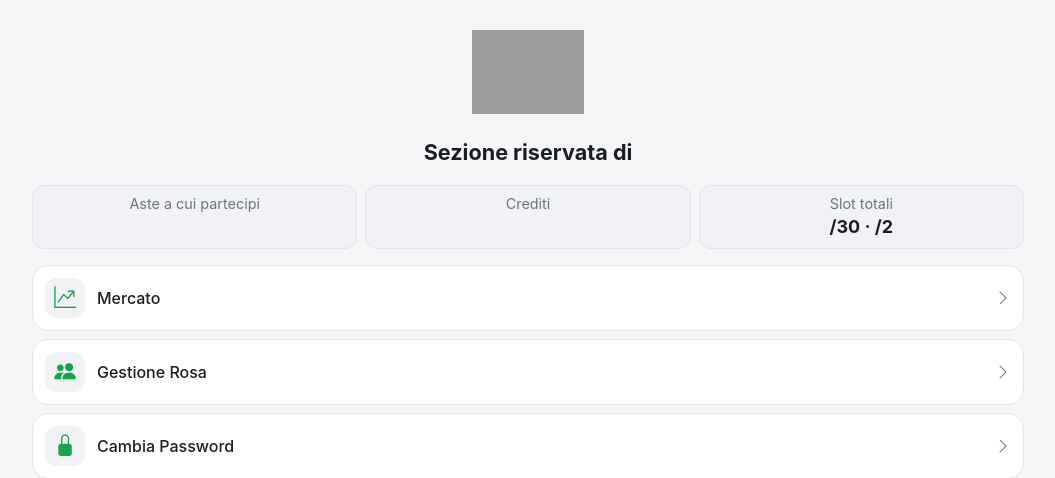
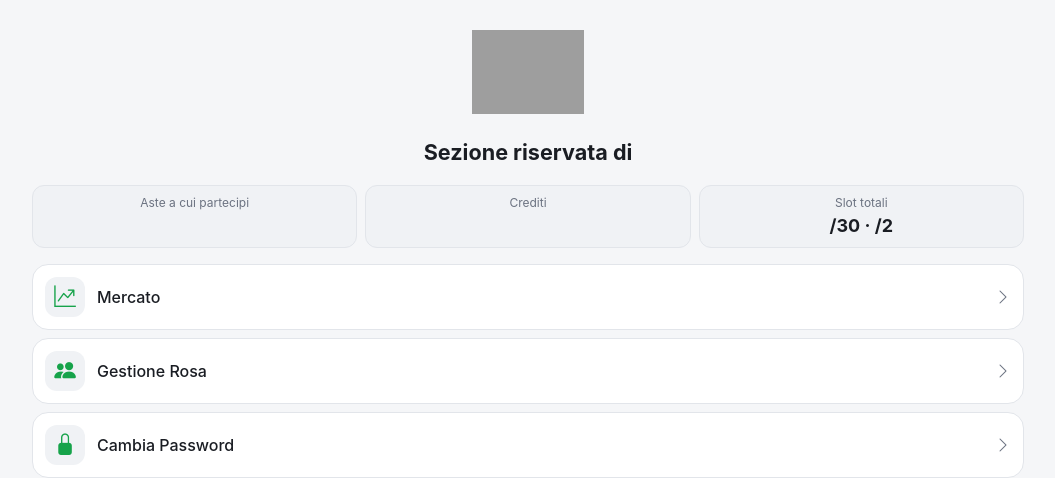
Before and after one commit to albertomelegatti/webAPP_FantaManageriale, a Flask app: template templates/squadra_login.html in a window 1280 px wide. Shown: the part 59-537 px from the top of the page, without its empty margins (112-1167 px from the left). Run offline with Flask 3, Linux system fonts and the light colour scheme; the template is opened without the code that fills it, so the values that code supplies are empty; parts of the project's set-up code (start-up, migrations or seed data) failed here and were passed over; some libraries are stand-ins or nearby versions; grey boxes are pictures that could not be loaded.

Commit message:
Riporta anche le etichette dei box aste/crediti/slot alla dimensione originale
L'aumento globale del 20% rendeva anche l'etichetta (es. "Aste a cui
partecipi") più grande, e in una colonna stretta andava più facilmente
a capo su due righe, allungando il box e perdendo la forma compatta/
quadrata di prima. Ora anche l'etichetta usa la dimensione fissa
originale (text-[0.75rem], pari al vecchio text-xs), non il nuovo
aumento globale.

Co-Authored-By: Claude Sonnet 5 <noreply@anthropic.com>
Claude-Session: https://claude.ai/code/session_01Wqy2WCuvGN2gADjd2rxb6T

```diff
--- a/templates/squadra_login.html
+++ b/templates/squadra_login.html
@@ -12,15 +12,15 @@
 
 <div class="mb-4 grid grid-cols-3 gap-2">
     <div class="rounded-xl border border-line bg-panel-2 px-3 py-2 text-center">
-        <div class="text-xs text-muted">Aste a cui partecipi</div>
+        <div class="text-[0.75rem] text-muted">Aste a cui partecipi</div>
         <div class="text-[1.125rem] font-bold">{{ slot_aste }}</div>
     </div>
     <div class="rounded-xl border border-line bg-panel-2 px-3 py-2 text-center">
-        <div class="text-xs text-muted">Crediti</div>
+        <div class="text-[0.75rem] text-muted">Crediti</div>
         <div class="text-[1.125rem] font-bold">{{ crediti }}</div>
     </div>
     <div class="rounded-xl border border-line bg-panel-2 px-3 py-2 text-center">
-        <div class="text-xs text-muted">Slot totali</div>
+        <div class="text-[0.75rem] text-muted">Slot totali</div>
         <div class="text-[1.125rem] font-bold">{{ slot_giocatori }}/30 · {{ prestiti_in_num }}/2</div>
     </div>
 </div>
```
Also changed, not shown: static/css/tailwind.css.
